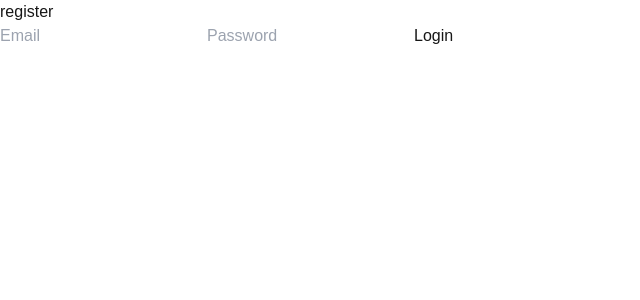
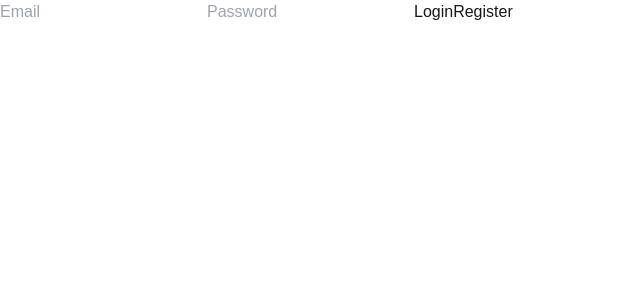
Before and after one commit to milxzy/fortnite-frontend, a Next.js app: page / in a window 1280 px wide. Shown: the top 300 px of the page, without its empty margins (0-640 px from the left). Built offline with nearby package versions, Linux system fonts and the light colour scheme.

Commit message:
updated register page

```diff
--- a/src/app/login/page.tsx
+++ b/src/app/login/page.tsx
@@ -31,9 +31,7 @@ const Login = () => {
 
   return (
     <>
-    <button onClick={goToRegister} className="bg-green-500 text-white p-2 rounded">
-      register
-    </button>
+
 <form onSubmit={handleLogin} className="flex flex-col p-4 max-w-md mx-auto">
   <input
     type="email"
@@ -49,11 +47,19 @@ const Login = () => {
     onChange={(e) => setPassword(e.target.value)}
     className="border p-2 rounded mb-2 text-black"
   />
-      <button type="submit" className="bg-blue-500 text-white p-2 rounded">
+  <button type="submit" className="bg-blue-500 text-white p-2 rounded w-full h-12 mb-2">
     Login
   </button>
   {error && <p className="text-red-500">{error}</p>}
+
+  <button onClick={goToRegister} className="bg-green-500 text-white p-2 rounded w-full h-12">
+    Register
+  </button>
 </form>
+
+
+
+
     </>
 
   );
```
Lines whose indentation alone changed are shown as unchanged.
